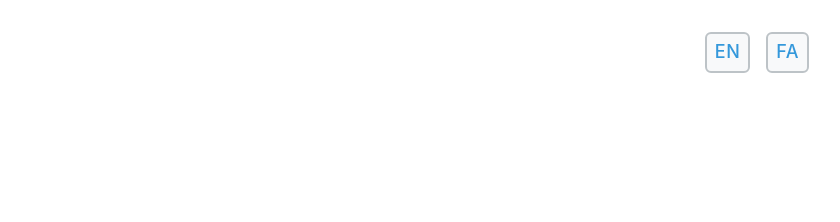
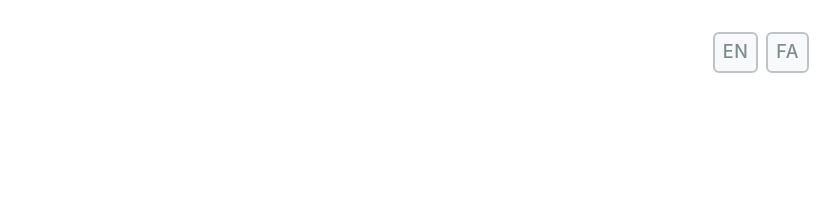
Before and after one commit to iran-e-bidar/iran-e-bidar.github.io, a Jekyll site: the page built from index.html, in a window 1280 px wide. Shown: the top 222 px of the page, without its empty margins (431-1271 px from the left). Built offline with Jekyll 4.4.1, drawn with Linux system fonts in a browser that asks for light colours.

Commit message:
Fix language switcher CSS conflicts and improve contrast
- Remove conflicting language switcher styles from components.css
- Update layout.css with proper positioning and Iranian green styling
- Fix readability issue where selected language had poor contrast
- Selected language now uses Iranian green background with white text
- Inactive language uses subtle gray background for clear distinction
- Update screenshots showing improved language switcher appearance

🤖 Generated with [Claude Code](https://claude.ai/code)

Co-Authored-By: Claude <noreply@anthropic.com>

```diff
--- a/assets/css/components.css
+++ b/assets/css/components.css
@@ -2,37 +2,7 @@
    Base Components
    ======================================== */
 
-/* Language Switcher */
-.lang-switcher {
-  position: absolute;
-  top: 0;
-  right: 0;
-  padding: var(--space-xl) var(--space-2xl) 0;
-  font-size: var(--font-size-sm);
-  z-index: 1000;
-}
-
-.lang-switcher a {
-  color: var(--color-primary);
-  text-decoration: none;
-  margin-left: var(--space-sm);
-  padding: var(--space-xs) var(--space-sm);
-  border-radius: var(--radius-sm);
-  transition: all 0.2s ease;
-}
-
-.lang-switcher a:hover {
-  background: var(--color-secondary-bg);
-  color: var(--color-primary-dark);
-}
-
-.lang-switcher .current-lang {
-  color: var(--color-light);
-  font-weight: 500;
-  padding: var(--space-xs) var(--space-sm);
-  background: var(--color-primary);
-  border-radius: var(--radius-sm);
-}
+/* Language Switcher styles moved to layout.css */
 
 /* Buttons - Iranian Flag Inspired Theme */
 .btn,
--- a/assets/css/layout.css
+++ b/assets/css/layout.css
@@ -26,9 +26,12 @@ body {
 
 /* Language Switcher */
 .lang-switcher {
-  text-align: right;
-  margin-bottom: var(--space-2xl);
+  position: absolute;
+  top: 0;
+  right: 0;
   padding: var(--space-xl) var(--space-2xl) 0;
+  font-size: var(--font-size-sm);
+  z-index: 1000;
   display: flex;
   justify-content: flex-end;
   gap: var(--space-sm);
```
Also changed, not shown: screenshots/discussions-en.png, screenshots/discussions-fa.png, screenshots/home-en.png, screenshots/home-fa.png, screenshots/home.png, screenshots/issues-en.png, screenshots/issues-fa.png.
